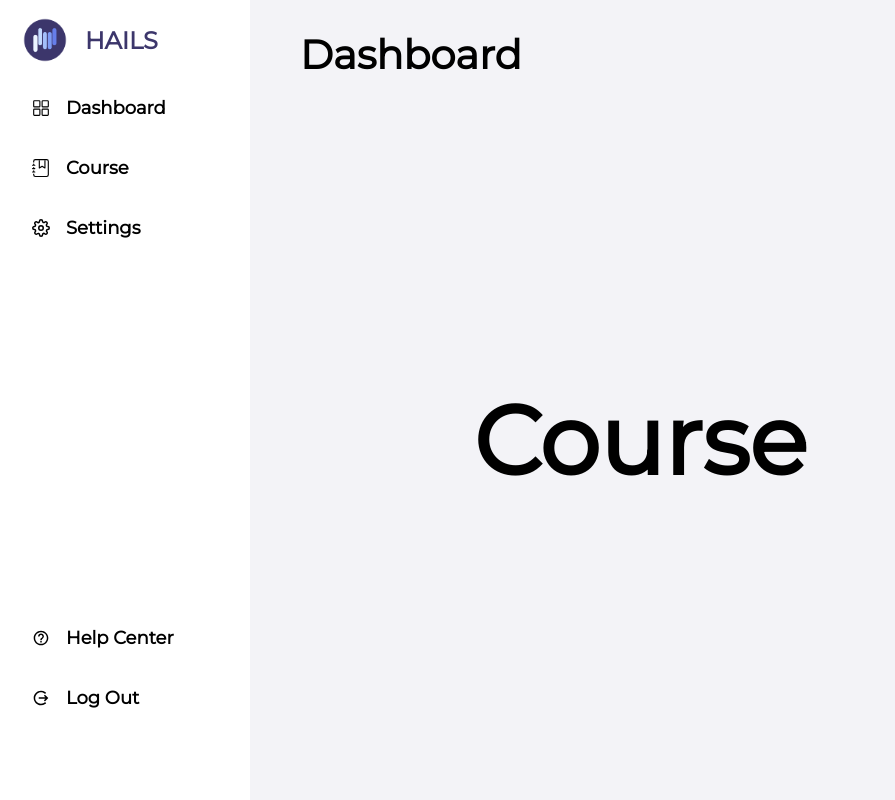
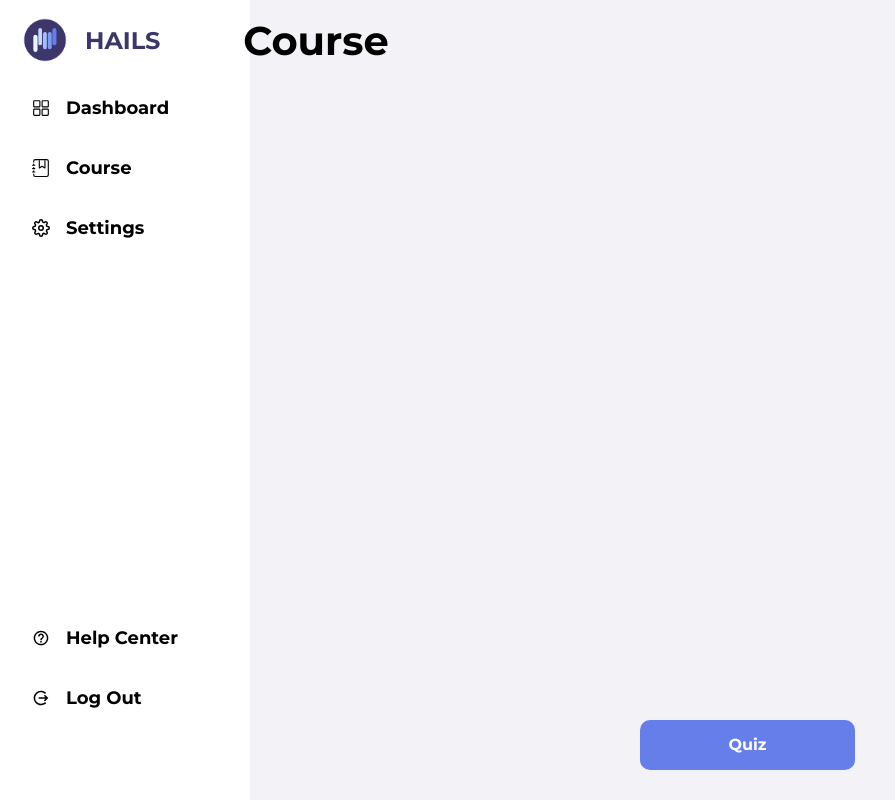
Before and after one commit to geromeandrew/HAILS, a React (Create React App) app in the folder frontend/: page /course in a window 1280 px wide. Shown: the whole page, without its empty margins (0-895 px from the left). Built offline with nearby package versions, Linux system fonts and the light colour scheme.

Commit message:
Charles_Sprint2
Note: Not yet accomplish "backdrop when click go back to instruction"

```diff
--- a/frontend/public/index.html
+++ b/frontend/public/index.html
@@ -4,6 +4,8 @@
     <meta charset="utf-8" />
     <link rel="icon" href="%PUBLIC_URL%/favicon.ico" />
     <link href='https://fonts.googleapis.com/css?family=Montserrat' rel='stylesheet'>
+    <link rel="preconnect" href="https://fonts.gstatic.com">
+    <link href="https://fonts.googleapis.com/css2?family=Montserrat:wght@100;200;300;400;500;600;700;800;900&display=swap" rel="stylesheet">
     <meta name="viewport" content="width=device-width, initial-scale=1" />
     <meta name="theme-color" content="#000000" />
     <meta
--- a/frontend/src/App.js
+++ b/frontend/src/App.js
@@ -9,7 +9,7 @@ import DetectionSection from './pages/lettergame/DetectionSection';
 import InstructionSection from './pages/lettergame/InstructionSection';
 import Login from './pages/Login';
 import QuestionSection from './pages/lettergame/QuestionSection';
-import Test from './pages/lettergame/Test';
+import Test from './pages/lettergame/QuizGame';
 
 function App() {
   // const adminUser = {
@@ -49,13 +49,13 @@ function App() {
               <Route path='/' exact element={<Dashboard/>} />
               <Route path='/course' element={<Course/>} />
               <Route path='/settings' element={<Settings/>} />
-              <Route path='/help_center' element={<HelpCenter/>} />
+              <Route path='/help-center' element={<HelpCenter/>} />
               <Route path='/letter-game' element={<DetectionSection />} />
-              <Route path='/instruction_section' element={<InstructionSection />} />
+              <Route path='/instruction-section' element={<InstructionSection />} />
               <Route path='/letter-game' element={<DetectionSection />} />
               <Route path='/question' element={<QuestionSection/>} />
               <Route path='/login' element={<Login />} />
-              <Route path='/test' element={<Test/>} />
+              <Route path='/quiz-game' element={<Test/>} />
             </Routes>
           </Router>
         </div>
--- /dev/null
+++ b/frontend/src/assets/styles/Course.css
@@ -0,0 +1,36 @@
+.course h1 {
+    position: absolute;
+    top: 2%;
+    left: 19%;
+    width: 146px;
+    height: 49px;
+    font-size: 40px;
+}
+
+.qzButton {
+    text-decoration: none;
+    text-align: center;
+    position: absolute;
+    top: 90%;
+    left: 50%;
+    width: 215px;
+    height: 50px;
+    background-color: #667EEA;
+    border: none;
+    color: #FFFFFF;
+    padding: 15px 75px;
+    border-radius: 10px;
+    font-weight: 700;
+    font-size: 16px;
+    cursor: pointer;
+}
+
+.qzButton:hover {
+    opacity: 0.8;
+    transition: 0.2s;
+}
+
+.qzButton:active {
+    opacity: 0.5;
+    transition: 0.2s;
+}
--- a/frontend/src/assets/styles/LetterGameBackground.css
+++ b/frontend/src/assets/styles/LetterGameBackground.css
@@ -1,7 +1,3 @@
-* {
-  font-family: 'Montserrat';
-}
-
 .lettergame_bg {
     background-image: url('../images/bg-01.jpg');
     background-size: cover;
@@ -90,8 +86,8 @@
   position: absolute;
   top: 25%;
   left: 25%;
-  width: 750px;
-  height: 230px;
+  width: 900px;
+  height: 300px;
   border-style: solid;
   border-width: 10px;
   border-radius: 50px;
@@ -102,16 +98,18 @@
 
 .questionText {
   text-align: center;
-  font-size: 70px;
+  font-size: 50px;
   color: rgba(0, 0, 0, 1);
-  font-weight: bolder;
+  font-weight: 700;
   padding: 9%;
 }
 
 .guess {
   position: absolute;
-  bottom: 35%;
-  right: 45%;
+  top: 200%;
+  left: 32%;
+  width: 215px;
+  height: 50px;
   background-color: #667EEA;
   border: none;
   color: #FFFFFF;
@@ -119,6 +117,8 @@
   border-radius: 10px;
   font-weight: 600;
   cursor: pointer;
+  text-align: center;
+  text-decoration: none;
 }
 
 .guess:hover {
--- a/frontend/src/assets/styles/LoginForm.css
+++ b/frontend/src/assets/styles/LoginForm.css
@@ -1,11 +1,3 @@
-* {
-    margin: 0;
-    padding: 0;
-    box-sizing: border-box;
-
-
-}
-
 input, button {
     appearance: none;
     background: none;
--- a/frontend/src/assets/styles/Navbar.css
+++ b/frontend/src/assets/styles/Navbar.css
@@ -1,6 +1,3 @@
-* {
-    font-family: 'Montserrat';
-}
 .navbar {
     background-color: #F3F3F7;
     height: 80px;
--- a/frontend/src/assets/styles/Test.css
+++ b/frontend/src/assets/styles/QuizGame.css
@@ -1,9 +1,3 @@
-* {
-    margin: 0;
-    padding: 0;
-    box-sizing: border-box;
-}
-
 main {
     padding: 32px;
     display: flex;
--- a/frontend/src/components/Navbar.js
+++ b/frontend/src/components/Navbar.js
@@ -17,7 +17,6 @@ function Navbar() {
     <div>
     <IconContext.Provider value={{color: '#000000'}}>
         <div className="navbar">
-            <h1 className='navbar-name'>Dashboard</h1>
         </div>
         <nav className={sidebar ? 'nav-menu active' : 'nav-menu'}>
             <ul className='nav-menu-items'>
--- a/frontend/src/components/SidebarData.js
+++ b/frontend/src/components/SidebarData.js
@@ -28,7 +28,7 @@ export const SidebarData = [
     },
     {
         title: 'Help Center',
-        path: '/help_center',
+        path: '/help-center',
         icon: <IoIcons.IoMdHelpCircleOutline/>,
         cName: 'nav-text-hc'
     },
@@ -38,5 +38,4 @@ export const SidebarData = [
         icon: <IoIcons.IoMdLogOut/>,
         cName: 'nav-text-hc'
     }
-
 ]
--- a/frontend/src/components/popup.js
+++ b/frontend/src/components/popup.js
@@ -1,16 +1,17 @@
 import React from 'react'
-import Button from './DefaultButton'
+//import Button from './DefaultButton'
 import '../assets/styles/popup.css'
 
-function popup(props) {
+function Popup(props) {
+
   return (props.trigger) ? (
     <div className='popup'>
         <div className='popup-inner'>
-            <Button className='close-btn' onClick={() => props.setTrigger(false)}>BACK</Button>
+            <button className='close-btn' onClick={() => props.setTrigger(false)}>BACK</button>
             { props.children }
         </div>
     </div>
   ) : "";
 }
 
-export default popup
+export default Popup
--- a/frontend/src/pages/Course.js
+++ b/frontend/src/pages/Course.js
@@ -1,6 +1,7 @@
 import React from 'react'
-
 import Navbar from '../components/Navbar';
+import { Link } from 'react-router-dom';
+import '../assets/styles/Course.css'
 
 function Course() {
   return (
@@ -8,6 +9,7 @@ function Course() {
     <Navbar />
     <div className='course'>
       <h1>Course</h1>
+      <Link to='/quiz-game' className="qzButton">Quiz</Link>
     </div>
     </>
   )
--- a/frontend/src/pages/lettergame/Test.js
+++ b/frontend/src/pages/lettergame/QuizGame.js
@@ -1,14 +1,14 @@
 import React from 'react'
-import '../../assets/styles/Test.css'
-import Popup from '../../components/popup'
-import { useState } from 'react'
+import '../../assets/styles/QuizGame.css'
+import Popup from '../../components/Popup'
+import { useState, useEffect, useRef } from 'react'
 import Caption from '../../components/Caption'
 import DefaultButton from '../../components/DefaultButton'
 import Question from '../../components/Questionnaire'
+import { Link } from 'react-router-dom';
 
 function Test() {
     const [buttonPopup, setButtonPopup] = useState(false);
-
     return (
         <div className='bg'>
             <main>
@@ -20,10 +20,14 @@ function Test() {
                 {!buttonPopup && <button className='go' onClick={() => setButtonPopup(true)}>GO</button>
                 }
             </main>
+            <div className='removePopup'>
             <Popup trigger={buttonPopup} setTrigger={setButtonPopup}>
-                <Question value = 'LEG_RDA'/>
-                <DefaultButton className = 'guess' value = 'GUESS'/>
+
+                    <Question value = 'L E G _ R D A'/>
+                    <Link to='/letter-game' className="guess">Guess</Link>
+
             </Popup>
+            </div>
         </div>
     )
 }
```
